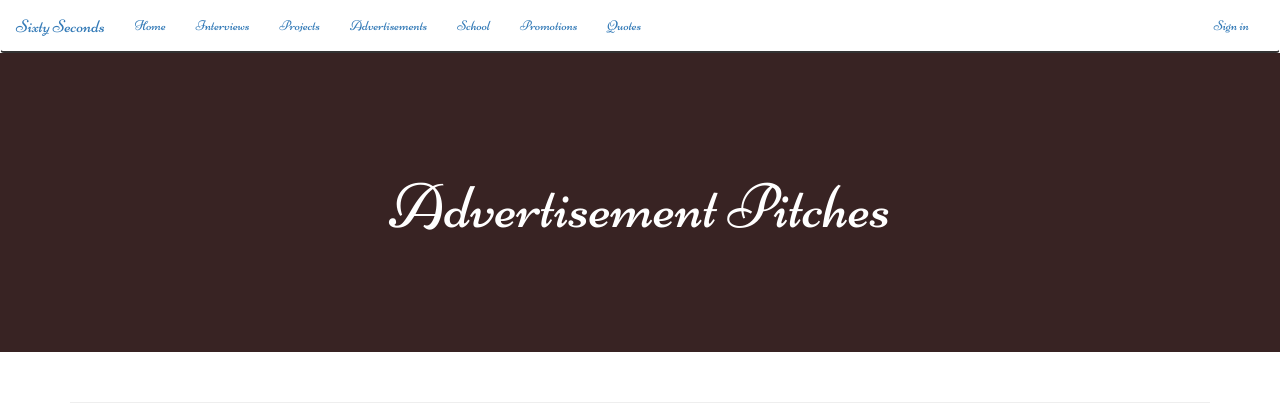
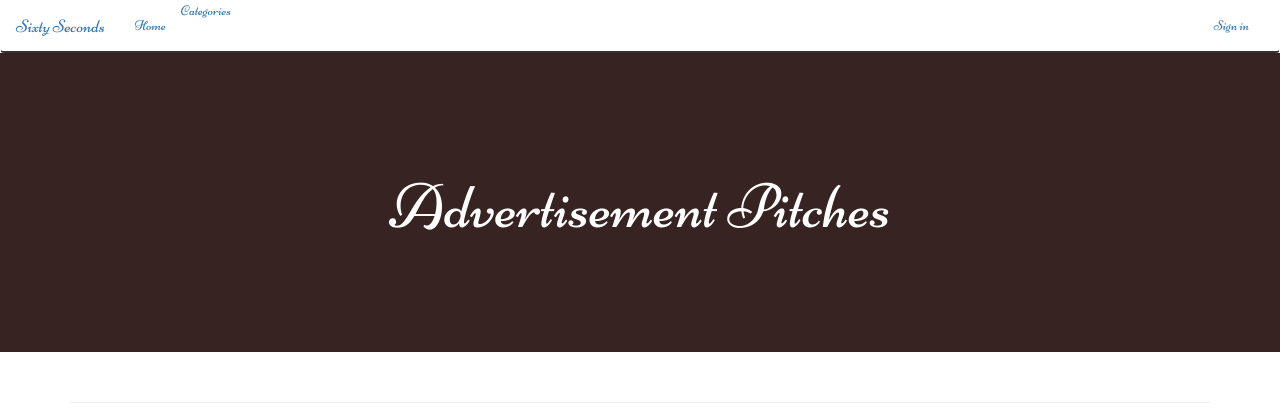
Before and after one commit to rose-okoth/sixty-seconds, a Flask app: page /pitches/advertisement_pitches in a window 1280 px wide. Shown: the top 420 px of the page. Run offline with Flask 2, Linux system fonts and the light colour scheme; data that the repository does not hold is empty; some libraries are stand-ins or nearby versions.

Commit message:
added the dropdown elememt to the navbar

```diff
--- a/app/templates/navbar.html
+++ b/app/templates/navbar.html
@@ -12,12 +12,15 @@
         <div class="navbar-collapse collapse">
                 <ul class="nav navbar-nav">
                     <li><a href="/">Home</a></li>
-                    <li><a href="{{url_for('main.interview_pitches')}}">Interviews</a></li>
-                    <li><a href="{{url_for('main.project_pitches')}}">Projects</a></li>
-                    <li><a href="{{url_for('main.advertisement_pitches')}}">Advertisements</a></li>
-                    <li><a href="{{url_for('main.school_pitches')}}">School</a></li>
-                    <li><a href="{{url_for('main.promotion_pitches')}}">Promotions</a></li>
-                    <li><a href="{{url_for('main.quote_pitches')}}">Quotes</a></li>
+                    <a class="nav-link dropdown-toggle" href="#" id="navbarDropdown" role="button" data-toggle="dropdown" aria-haspopup="true" aria-expanded="false">Categories</a>
+                    <div class="dropdown-menu" aria-labelledby="navbarDropdown">
+                        <li><a class="dropdown-item" href="{{url_for('main.interview_pitches')}}">Interviews</a></li>
+                        <li><a class="dropdown-item" href="{{url_for('main.project_pitches')}}">Projects</a></li>
+                        <li><a class="dropdown-item" href="{{url_for('main.advertisement_pitches')}}">Advertisements</a></li>
+                        <li><a class="dropdown-item" href="{{url_for('main.school_pitches')}}">School</a></li>
+                        <li><a class="dropdown-item" href="{{url_for('main.promotion_pitches')}}">Promotions</a></li>
+                        <li><a class="dropdown-item" href="{{url_for('main.quote_pitches')}}">Quotes</a></li>
+                    </div>
                 </ul>
 
                 <ul class="nav navbar-nav navbar-right">
```
